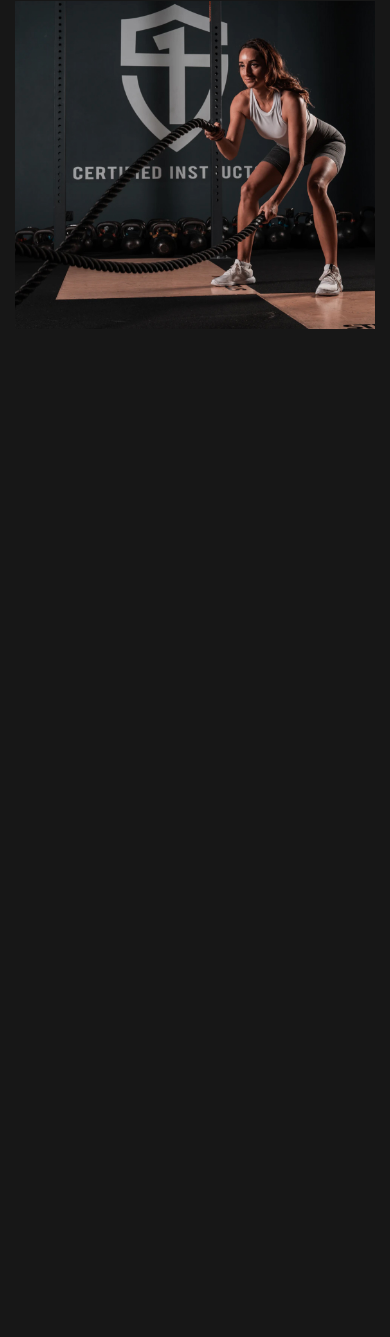
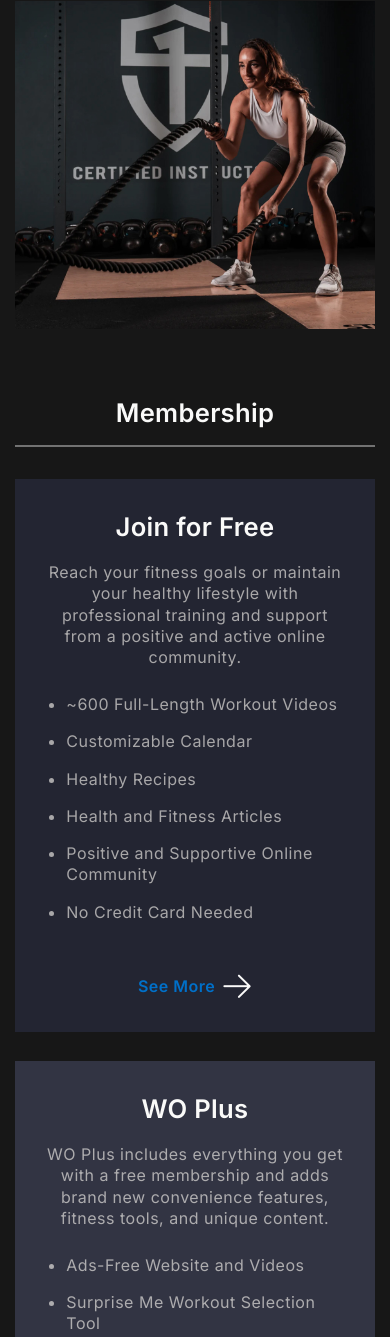
Before and after one commit to u1remited/Workout---Short-Landing, a website: page src/index.html in a window 390 px wide. Shown: the part 2699-4036 px from the top of the page. Before the commit the page ends 3112 px from the top, so only its background shows below. Drawn offline with nearby package versions, Linux system fonts and the light colour scheme; files that its build step writes are made by us from their sources; files whose address does not match are found by name; a web font is replaced by a local one.

Commit message:
Membership section media + changes

```diff
--- a/src/index.html
+++ b/src/index.html
@@ -149,7 +149,7 @@
             </div>
         </section>
 
-        <!-- <section class="membership">
+        <section class="membership">
             <div class="membership__container container">
                 <h2 class="section__title">Membership</h2>
                 <hr>
@@ -223,7 +223,7 @@
                     </div>
                 </div>
             </div>
-        </section> -->
+        </section>
 
         <!-- <a href="#header" class="scrollup" id="scroll-up">
             Back to Top <span class="icon-arrow-top scrollup__icon"></span>
--- a/src/sass/blocks/_membership.scss
+++ b/src/sass/blocks/_membership.scss
@@ -8,15 +8,11 @@
         }
     }
 
-    &__items {
-        display: flex;
-        justify-content: space-between;
-    }
-
     &__wrapper {
         margin-top: 3rem;
         display: flex;
         justify-content: space-between;
+        column-gap: .8rem;
     }
 
     &__column {
@@ -78,3 +74,123 @@
         transition: .3s all;
     }
 }
+
+@media screen and (max-width: 1199.98px) {
+    .membership {
+        padding: 0 0 6.3rem 0;
+        &__wrapper {
+            margin-top: 2.8rem;
+        }
+        &__column {
+            padding: 2.6rem 1.8rem;
+            &_1{
+                .membership__btn {
+                    margin-top: 7.4rem;
+                }
+            }
+        }
+        &__name {
+            font-size: 2rem;
+        }
+        &__descr {
+            margin-top: 1.8rem;
+            font-size: 1rem;
+        }
+        &__item {
+            font-size: 1rem;
+        }
+        &__list {
+            margin-top: 1.4rem;
+        }
+    }
+}
+
+@media screen and (max-width: 991.98px) {
+    .membership {
+        &__wrapper {
+            justify-content: unset;
+            flex-wrap: wrap;
+            row-gap: 2.2rem;
+        }
+        &__column {
+            width: 100%;
+            display: flex;
+            flex-direction: column;
+            align-items: center;
+            & > * {
+                margin: 0;
+            }
+            row-gap: 2rem;
+            &_1 {
+                .membership__btn {
+                    margin-top: 4.4rem;
+                }
+            }
+        }
+        &__descr {
+            font-size: 1.4rem;
+            text-align: center;
+            max-width: 480px;
+        }
+        &__item {
+            font-size: 1.4rem;
+            &:not(:last-child) {
+                margin-bottom: 1rem;
+            }
+        }
+    }
+}
+
+@media screen and (max-width: 767.98px) {
+    .membership {
+        &__container {
+            hr {
+                margin-top: 1rem;
+            }
+        }
+        &__wrapper {
+            margin-top: 2rem;
+        }
+        &__descr {
+            font-size: 1.2rem;
+            max-width: 430px;
+        }
+        &__item {
+            font-size: 1.2rem;
+        }
+    }
+}
+
+@media screen and (max-width: 479.98px) {
+    .membership {
+        .section__title {
+            text-align: center;
+        }
+        &__wrapper {
+            row-gap: 1.8rem;
+        }
+        &__column {
+            padding: 2rem 1rem;
+            row-gap: 1.2rem;
+            &_1 {
+                .membership__btn {
+                    margin-top: 2rem;
+                }
+            }
+        }
+        &__name {
+            font-size: 1.6rem;
+        }
+        &__descr {
+            font-size: 1rem;
+            width: 94%;
+        }
+        &__list {
+            margin-top: .4rem;
+            width: 90%;
+        }
+        &__item {
+            font-size: 1rem
+        }
+    }
+}
--- a/src/sass/blocks/_workout.scss
+++ b/src/sass/blocks/_workout.scss
@@ -49,7 +49,7 @@
 
 @media screen and (max-width: 1199.98px) {
     .workout {
-        padding: 9rem 0 12.5rem 0;
+        padding: 9rem 0;
         &__container {
             row-gap: 6rem;
         }
@@ -73,7 +73,7 @@
 
 @media screen and (max-width: 991.98px) {
     .workout {
-        padding: 16rem 0 12.5rem 0;
+        padding: 16rem 0 8rem 0;
         &__container {
             row-gap: 13rem;
         }
@@ -124,7 +124,7 @@
 
 @media screen and (max-width: 767.98px) {
     .workout {
-        padding: 6rem 0 12.5rem 0;
+        padding: 6rem 0 24rem 0;
         &__container {
             row-gap: 22rem;
         }
@@ -150,6 +150,7 @@
 
 @media screen and (max-width: 575.98px) {
     .workout {
+        padding: 6rem 0 18rem 0;
         &__container {
             row-gap: 19rem;
         }
@@ -172,7 +173,7 @@
 
 @media screen and (max-width: 479.98px) {
     .workout {
-        padding: 4rem 0 5rem 0;
+        padding: 4rem 0;
         &__container {
             row-gap: 3rem;
         }
```
Also changed, not shown: dist/css/style.min.css, dist/index.html.
